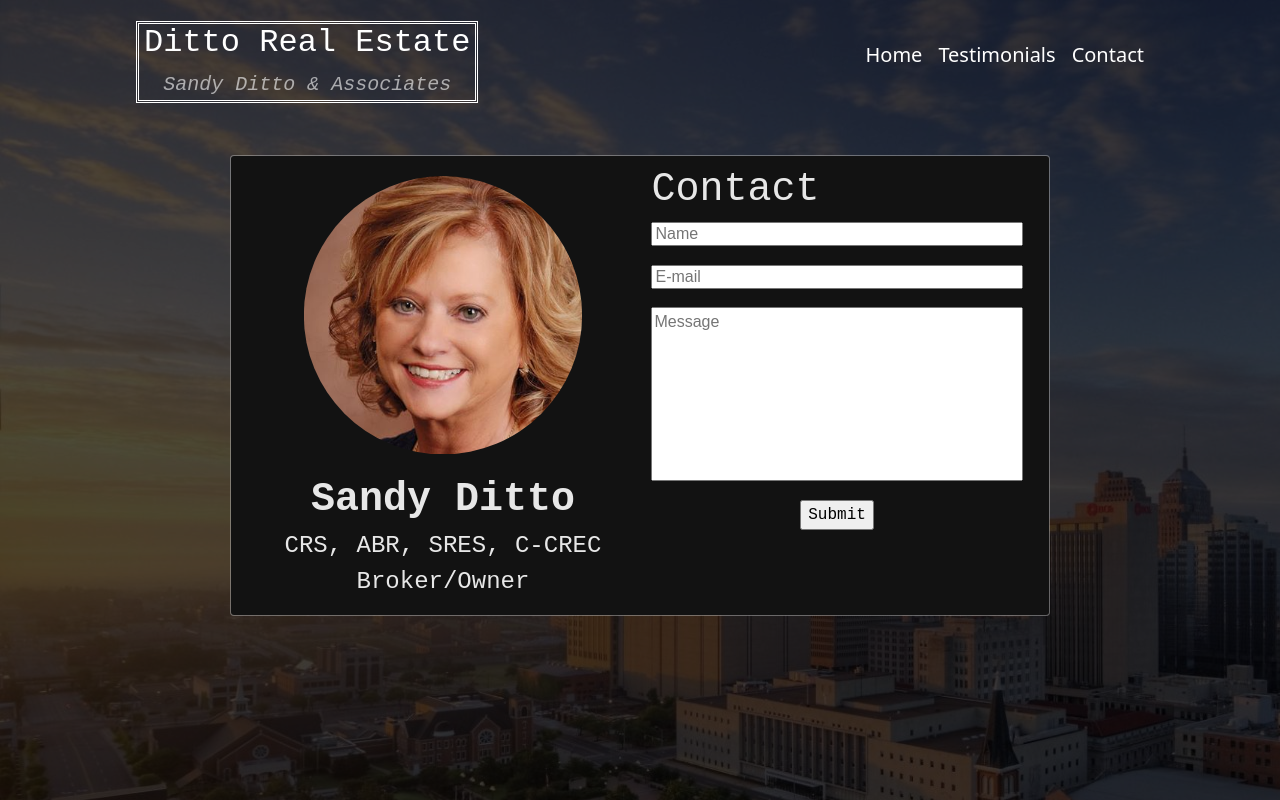
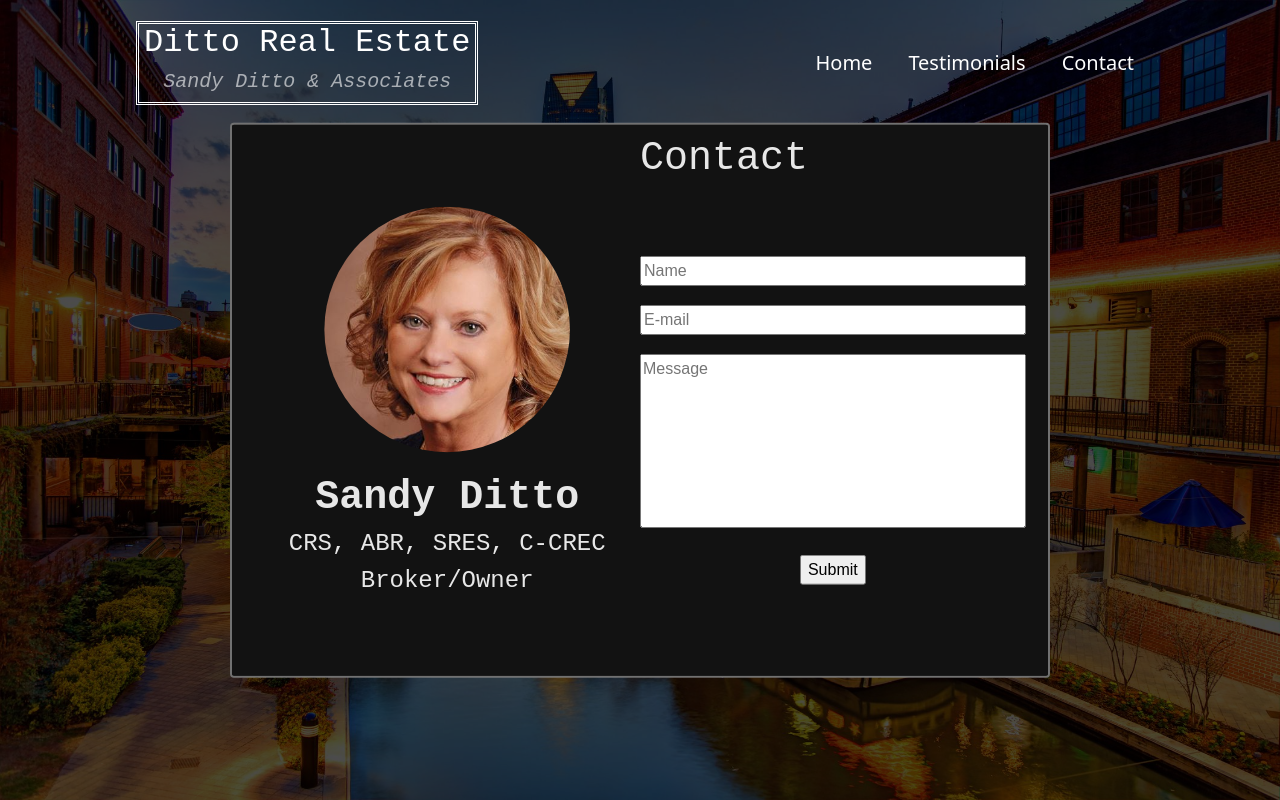
Before and after one commit to domstrevino/Ditto-Real-Estate_Frontend, a React (Create React App) app: page /Contact in a window 1280 px wide. Built offline with nearby package versions, Linux system fonts and the light colour scheme.

Commit message:
refactoring and small formatting changes

```diff
--- a/src/components/Header/Header.tsx
+++ b/src/components/Header/Header.tsx
@@ -2,36 +2,29 @@ import { Nav, Navbar } from 'react-bootstrap';
 import 'bootstrap/dist/css/bootstrap.css';
 import './index.css';
 
-// import picture from './../../images/ditto_real-estate.png';
-
 
 function Header() {
     return (
-        <Navbar className = 'NavClass'>
+        <Navbar className = 'H-Nav'>
             <Nav className = "ml-auto">
                 <Navbar.Brand>
                     <Nav.Link href = '/'>
-                        {/* <img
-                        className = 'Logo'
-                        src = {picture}
-                        alt = 'Logo'
-                        /> */}
-                        <div className = 'div'>
+                        <div className = 'H-Logo'>
                             <h2>Ditto Real Estate</h2>
-                            <span style = {{ color: 'rgba(255, 255, 255, 0.6)', fontStyle: 'italic'}}>Sandy Ditto & Associates</span>
+                            <h5 className = 'H-h5'>Sandy Ditto & Associates</h5>
                         </div>
                     </Nav.Link>
                 </Navbar.Brand>
             </Nav>
             <Nav className = 'ms-auto'>
-                <Nav.Item className = 'Item'>
-                    <Nav.Link className = 'Link' href = '/'>Home</Nav.Link>
+                <Nav.Item className = 'H-Item'>
+                    <Nav.Link className = 'H-Link' href = '/'>Home</Nav.Link>
                 </Nav.Item>
-                <Nav.Item className = 'Item'>
-                    <Nav.Link className = 'Link' href = '/Testimonials'>Testimonials</Nav.Link>
+                <Nav.Item className = 'H-Item'>
+                    <Nav.Link className = 'H-Link' href = '/Testimonials'>Testimonials</Nav.Link>
                 </Nav.Item>
-                <Nav.Item className = 'Item'>
-                    <Nav.Link className = 'Link' href = '/Contact'>Contact</Nav.Link>
+                <Nav.Item className = 'H-Item'>
+                    <Nav.Link className = 'H-Link' href = '/Contact'>Contact</Nav.Link>
                 </Nav.Item>
             </Nav>
         </Navbar>
--- a/src/components/Header/index.css
+++ b/src/components/Header/index.css
@@ -1,20 +1,34 @@
-.NavClass {
+.H-Nav {
     width: 80%;
 
     margin: 0 auto;
 }
 
-.Item {
+.H-Item {
     padding-left: 10px;
     padding-right: 10px;
 }
 
-.Link {
+.H-Link {
     color: white;
 
     font-size: 20px;
 }
 
-.Logo {
-    height: 10vmin;
+.H-Logo {
+    display: flex;
+    flex-direction: column;
+    align-items: center;
+
+    padding: 0 5px;
+
+    color: white;
+    font-family: monospace;
+
+    border-style: double;
 }
+
+.H-h5 {
+    color: rgba(255, 255, 255, 0.6);
+    font-style: italic;
+}
--- a/src/index.css
+++ b/src/index.css
@@ -22,26 +22,24 @@ code {
     width: 100%;
 
     background-image: url('./images/okc.jpg');
-    background-position: cover;
-    background-attachment: fixed;
+    background-size: 100% 100%;
     background-repeat: no-repeat;
 }
 
 .Overlay {
     position: fixed;
+
     height: 100%;
     width: 100%;
 
-    overflow: auto;
-
     background-color: rgba(0, 0, 0, 0.7);
 }
+
 
 /*
 ** DASHBOARD
 */
 .Dashboard {
-	height: 100%;
 	width: 80%;
 
     margin: 3% auto;
@@ -69,6 +67,8 @@ code {
 }
 
 .D-Body {
+    width: 80%;
+
     margin: 0 auto;
 }
 
@@ -82,18 +82,15 @@ code {
 ** TESTIMONIALS
 */
 .Testimonials {
+    height: 100%;
     width: 80%;
-    height: 100%;
 
     margin: 0 auto;
 
-    font-family: 'fangsong';
     color: rgb(255, 255, 255);
 }
 
 .T-Head {
-    position: relative;
-
     width: 60%;
     margin: 0 auto;
 
@@ -110,35 +107,28 @@ code {
 }
 
 .T-Cards {
-    position: relative;
+    width: 80%;
+    margin: 3% auto;
+
     display: grid;
 
     grid-template-columns: repeat(2, 1fr);
-    grid-auto-rows: auto;
     grid-gap: 1rem;
 
-    margin: 3% auto;
-    width: 80%;
 }
 
 .T-Card {
     position: relative;
 
-    height: 100%;
-    width: 100%;
+    border: 2px solid rgba(255, 255, 255, 0.4) !important;
+    border-radius: 4px;
 
-    border: 2px solid rgba(18, 18, 18);
-    border-radius: 4px;
     padding: .5rem;
 
     background-color: rgb(18, 18, 18) !important;
 }
 
-.T-Card-Content {
-    height: 100%;
-    width: 100%;
-
-    background-color: rgb(18, 18, 18);
+.T-CardContent {
     color: rgba(255, 255, 255, 0.7);
 }
 
@@ -162,173 +152,116 @@ code {
     color: rgb(255, 255, 255);
 }
 
+
 /*
 ** CONTACT
 */
 .Contact {
-    height: 100%;
-    width: 80%;
-
-    margin: 0 auto;
-}
-
-.Contact-About {
-    display: flex;
-    justify-content: space-evenly;
-    margin: 3% auto;
+    position: absolute;
+    top: 50%;
+    left: 50%;
+    transform: translate(-50%, -50%);
 
     width: 80%;
 }
 
-.Contact-Card {
-    width: 100%;
-    background-color: rgba(255, 255, 255, 0.4) !important;
+.C-About {
+    width: 80%;
+
+    margin: 3% auto;
 }
 
-.Contact-CardContent {
-    height: 100%;
-    width: 100%;
+.C-Card {
+    border: 2px solid rgba(255, 255, 255, 0.4) !important;
 
+    background-color: rgb(18, 18, 18) !important;
+}
+
+.C-CardContent {
     background-color: rgb(18, 18, 18);
 
-    padding-top: 0 !important;
+    padding: 0 !important;
     padding-bottom: 0 !important;
 }
 
-.Body-Contact {
+.C-Body {
     display: flex;
 
-    flex: 0 0 50%;
     padding: 10px;
 
+    color: rgba(255, 255, 255, 0.9);
     font-family: 'Courier New', Courier, monospace;
-    color: rgba(255, 255, 255, 0.9);
 }
 
-.Body-Left {
-    position: relative;
-
-    height: 100%;
+.C-Left {
     width: 50%;
 
+    margin-left: 1.5%;
+    /* margin-right: 1.5%; */
+
+    display: flex;
+    flex-direction: column;
+    justify-content: center;
+}
+
+.C-Image {
+    height: 50%;
+    margin: 0 auto;
+
+    display: flex;
+
+    padding: 10px 0;
+
+    clip-path: circle();
+}
+
+.C-Info {
+    display: grid;
+    justify-items: center;
+
+    margin-top: 3%;
+}
+
+.C-Right {
+    width: 50%;
+
+    /* margin-left: 1.5%; */
     margin-right: 1.5%;
 
     display: flex;
-    flex-wrap: wrap;
-    justify-content: center;
-}
-.Body-Right {
-    position: relative;
-
-    height: 100%;
-    width: 50%;
-
-    margin-left: 1.5%;
-
-    color: rgba(255, 255, 255, 0.9);
+    flex-direction: column;
 }
 
-.Form {
-    position: relative;
-    height: 100%;
-    min-height: 100%;
+.C-Form {
+    display: flex;
+    flex-direction: column;
+    justify-content: center;
+
+    flex-grow: 1;
 }
 
-.h1-wrapper {
-    height: 100%;
-}
-
-.wrapper {
-    /* position: absolute;
-
-    top: 50%;
-    left: 50%;
-
-    transform: translate(-50%, -50%); */
-
-    width: 100%;
-}
-
-.List {
-    width: 100%;
-
-    display: flex;
-    flex-direction: column;
-
-    list-style: none;
+.C-List {
     list-style-type: none;
 
     padding: 0;
-}
-
-/* .Label {
-
-} */
-
-.Input {
-    height: 100%;
-    width: 100%;
-    display: grid;
-
-    resize: none;
 
     font-family: Arial, Helvetica, sans-serif;
 }
 
-.Submit {
-    display: flex;
-    justify-content: center;
-
-    margin: auto;
-}
-
-.Item {
+.C-Item {
     padding: 0 !important;
-
 
     margin-bottom: 5%;
 }
 
-.picWrapper {
+.C-Input {
     width: 100%;
+
+    resize: none;
 }
 
-.Image {
-    /* height: 50%;
-    width: 50%; */
+.C-Submit {
+    display: flex;
 
-    height: auto;
-    width: 75%;
-
-    padding: 10px 0;
-    display: flex;
-    margin: 0 auto;
-    clip-path: circle();
+    margin: auto;
 }
-
-.Contact-Info {
-    display: grid;
-    justify-items: center;
-
-    font-family: 'Courier New', Courier, monospace;
-    margin-top: 3%;
-}
-
-
-
-
-
-
-
-.div {
-    display: flex;
-    flex-direction: column;
-    align-items: center;
-
-    padding: 0 5px;
-
-    color: white;
-    font-family: monospace;
-
-    border-style: double;
-}
--- a/src/index.tsx
+++ b/src/index.tsx
@@ -27,6 +27,7 @@ root.render(
                             <Route path = '/Testimonials' element = { <Testimonials /> } />
                         </Route>
                     </Routes>
+
                 </BrowserRouter>
             </div>
         </div>
--- a/src/pages/Contact.tsx
+++ b/src/pages/Contact.tsx
@@ -33,47 +33,31 @@ function Contact() {
 
     return (
         <div className = 'Contact'>
-            <div className = 'Contact-About'>
-                <Card className = 'Contact-Card' variant = 'outlined'>
-                    <CardContent className = 'Contact-CardContent'>
-                        <div className = 'Body-Contact'>
-                            <div className = 'Body-Left'>
-                                <div className = 'picWrapper'>
+            <div className = 'C-About'>
+                <Card className = 'C-Card' variant = 'outlined'>
+                    <CardContent className = 'C-CardContent'>
+                        <div className = 'C-Body'>
+                            <div className = 'C-Left'>
                                 <img
-                                    className = 'Image'
+                                className = 'C-Image'
                                 src = {picture}
                                 alt = 'Logo'
                                 />
-                                </div>
-                                <div className = 'Contact-Info'>
+                                <div className = 'C-Info'>
                                     <h1><b>Sandy Ditto</b></h1>
                                     <h4>CRS, ABR, SRES, C-CREC</h4>
                                     <h4>Broker/Owner</h4>
-                                    {/* <div>&nbsp;</div> */}
-                                    {/* <p><b>Sandy Ditto & Associates</b></p>
-                                    <p>1800 E. Memorial Rd. #101</p>
-                                    <p>Oklahoma City, OK 73131</p>
-                                    <p>(405) 210-7669</p> */}
                                 </div>
 
                             </div>
-                            <div className = 'Body-Right'>
-                                <div className = 'h1-wrapper'>
+                            <div className = 'C-Right'>
                                 <h1>Contact</h1>
-                                </div>
-                                <div className = 'wrapper'>
-                                    <form className = 'Form' onSubmit = {sendMail}>
 
-                                        <ul className = 'List'>
-                                            <li className = 'Item'>
-                                                {/* <label
-                                                className = 'Label'
-                                                htmlFor = 'name'>
-                                                Name:
-                                                </label><br /> */}
-
+                                <form className = 'C-Form' onSubmit = {sendMail}>
+                                    <ul className = 'C-List'>
+                                        <li className = 'C-Item'>
                                             <input
-                                                className = 'Input'
+                                            className = 'C-Input'
                                             id = 'name'
                                             name = 'name'
                                             type = 'text'
@@ -81,15 +65,9 @@ function Contact() {
                                             />
                                         </li>
 
-                                            <li className = 'Item'>
-                                                {/* <label
-                                                className = 'Label'
-                                                htmlFor = 'email'>
-                                                E-mail:
-                                                </label><br /> */}
-
+                                        <li className = 'C-Item'>
                                             <input
-                                                className = 'Input'
+                                            className = 'C-Input'
                                             id = 'email'
                                             name = 'email'
                                             type = 'text'
@@ -97,15 +75,9 @@ function Contact() {
                                             />
                                         </li>
 
-                                            <li className = 'Item'>
-                                                {/* <label
-                                                className = 'Label'
-                                                htmlFor = 'message'>
-                                                Message:
-                                                </label><br /> */}
-
+                                        <li className = 'C-Item'>
                                             <textarea
-                                                className = 'Input'
+                                            className = 'C-Input'
                                             style = {{  }}
                                             id = 'message'
                                             name = 'message'
@@ -115,21 +87,17 @@ function Contact() {
                                         </li>
 
                                         <input
-                                            className = 'Submit'
+                                        className = 'C-Submit'
                                         type = 'Submit'
                                         />
                                     </ul>
                                 </form>
+
                             </div>
-                            </div>
-
                         </div>
                     </CardContent>
                 </Card>
 
-            {/* <div className = 'Body-Contact'> */}
-
-            {/* </div> */}
             </div>
         </div>
     );
--- a/src/sandyditto-app-env.d.ts
+++ b/src/sandyditto-app-env.d.ts
@@ -1,5 +1,6 @@
 /// <reference types="react-scripts" />
 
+declare module '*.jpeg';
 declare module '*.jpg';
 declare module '*.png';
 declare module '*.ico';
```
Also changed, not shown: src/pages/Testimonials.tsx (+4 -4 lines), src/images/bricktown-ok.jpeg (added), src/images/okc.jpg. Lines whose indentation alone changed are shown as unchanged.
